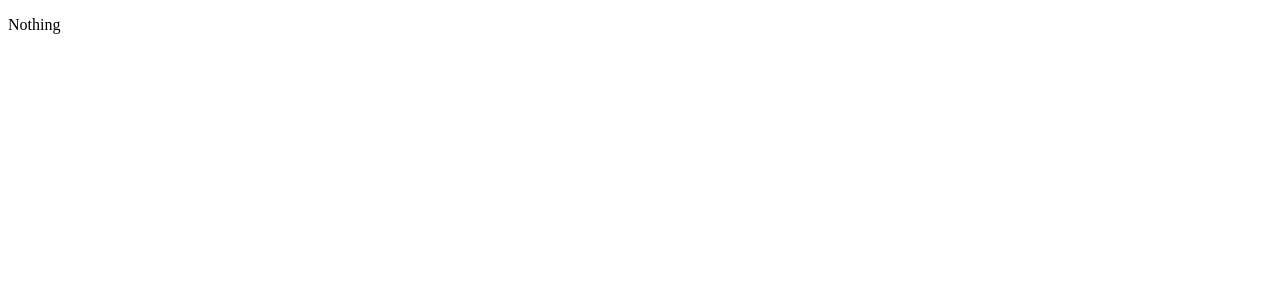
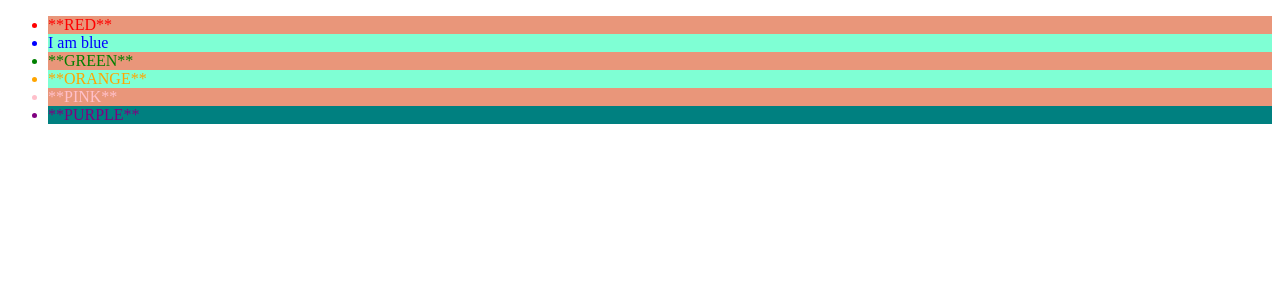
Before and after one commit to raguilera82/kurso, an Angular app: page / in a window 1280 px wide. Shown: the top 300 px of the page. Built offline with nearby package versions, Linux system fonts and the light colour scheme.

Commit message:
end pipes

```diff
--- /dev/null
+++ b/src/app/custom-pipes/decorator.pipe.ts
@@ -0,0 +1,12 @@
+import { Pipe, PipeTransform } from '@angular/core';
+
+@Pipe({
+  name: 'decorator'
+})
+export class DecoratorPipe implements PipeTransform {
+
+  transform(value: string, dec: string): string {
+    return dec + value + dec;
+  }
+
+}
--- a/src/app/directives/directives.module.ts
+++ b/src/app/directives/directives.module.ts
@@ -1,5 +1,6 @@
 import { CommonModule } from '@angular/common';
 import { NgModule } from '@angular/core';
+import { CustomPipesModule } from '../custom-pipes/custom-pipes.module';
 import { ExampleDirectiveComponent } from './example-directive/example-directive.component';
 
 
@@ -7,7 +8,8 @@ import { ExampleDirectiveComponent } from './example-directive/example-directive
 @NgModule({
   declarations: [ExampleDirectiveComponent],
   imports: [
-    CommonModule
+    CommonModule,
+    CustomPipesModule
   ],
   exports: [ExampleDirectiveComponent]
 })
--- a/src/app/directives/example-directive/example-directive.component.html
+++ b/src/app/directives/example-directive/example-directive.component.html
@@ -6,7 +6,7 @@
         [style.color]="color" [ngClass]="{par: e && !l, impar: o && !l, ultimo: l}"
         [ngSwitch]="color">
             <span *ngSwitchCase="'blue'">I am blue</span>
-            <span *ngSwitchDefault>{{color}}</span>
+            <span *ngSwitchDefault>{{color | decorator:'**' | uppercase}}</span>
         </li>
     </ul>
 </ng-template>
--- a/src/app/directives/example-directive/example-directive.component.ts
+++ b/src/app/directives/example-directive/example-directive.component.ts
@@ -14,7 +14,7 @@ export class ExampleDirectiveComponent implements OnInit {
 
   ngOnInit(): void {
     this.colors = ['red', 'blue', 'green', 'orange', 'pink', 'purple'];
-    this.show = false;
+    this.show = true;
   }
 
 }
```
Also changed, not shown: src/app/custom-pipes/custom-pipes.module.ts (added, +14 -0 lines), 1 other file (tests, documents, lock files or other folders).
